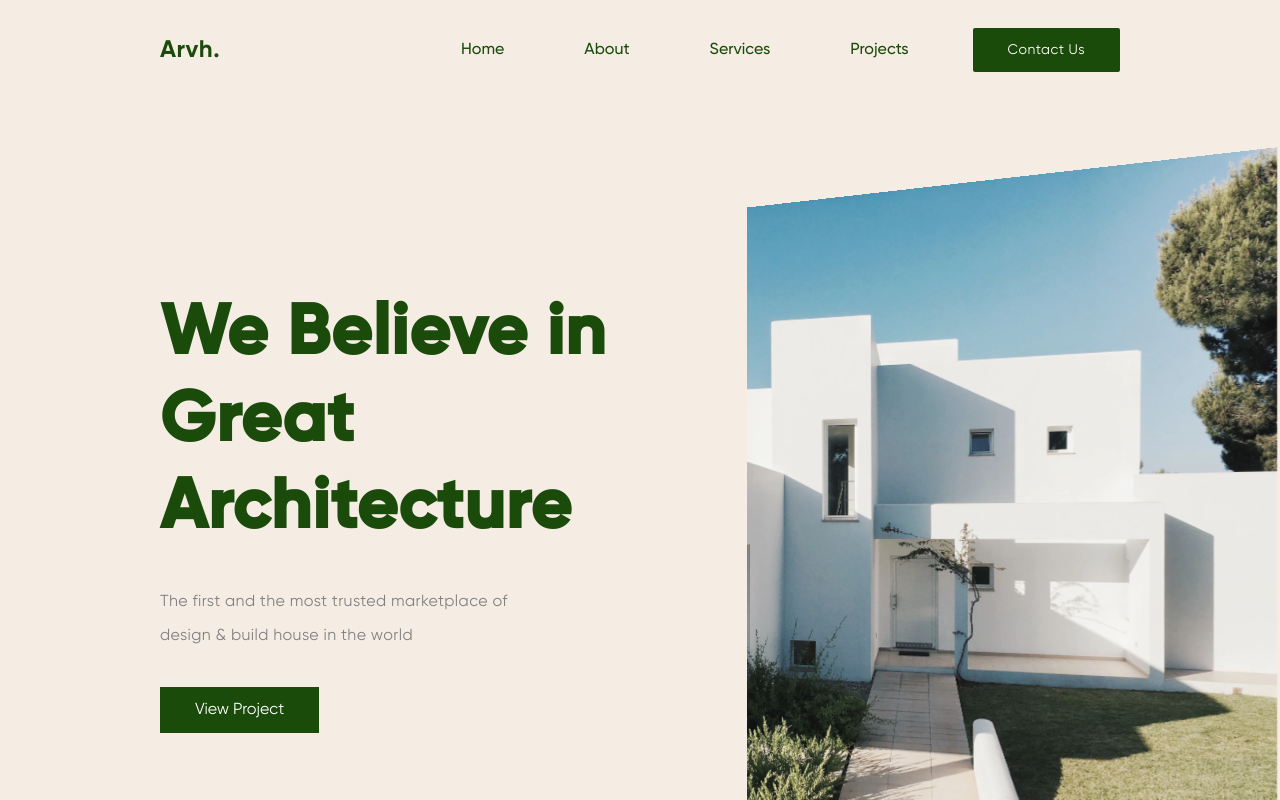
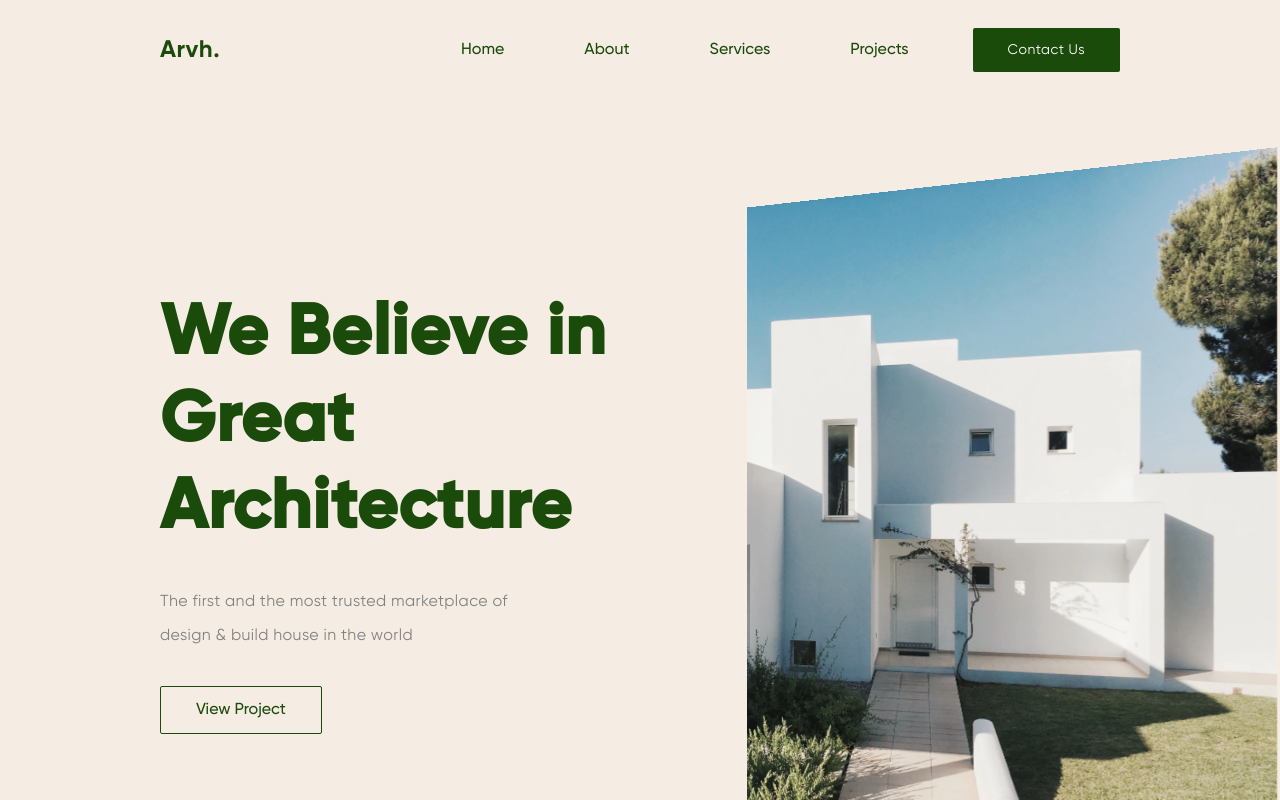
Before and after one commit to kwameaj67/Arvh., a React (Create React App) app: page / in a window 1280 px wide. In both pictures the pointer is over the link "View Project". Shown: the top 800 px of the page. Built offline with nearby package versions, Linux system fonts and the light colour scheme; some icons are missing.

Commit message:
sections styles

```diff
--- a/src/components/Sections/section.css
+++ b/src/components/Sections/section.css
@@ -47,6 +47,15 @@
     font-size: 16px;
     text-decoration: none;
     font-family:"Regular";
+    transition:0.3s all ease-in-out;
+}
+.intro_container .text_container .button_container a:hover{
+    background-color:transparent;
+    border: 1px solid var(--green);
+    border-radius:2px;
+    transition:0.3s all ease-in-out;
+    color: var(--green);
+    font-family:"Medium";
 }
 
 .intro_container .img_container{
@@ -355,7 +364,7 @@ display:none;
 }
 .customers_container .quotes_container .quote_text .text{
     color: var(--grey);
-    font-size: 18px;
+    font-size: 16px;
     line-height:35px;
     letter-spacing:0.4px;
     font-family:"Regular"
@@ -418,7 +427,7 @@ display:none;
     font-size: 16px;
     font-family:"Regular";
     letter-spacing:0.5px;
-    line-height:25px;
+    line-height:35px;
 }
 .consult_container .consult_details .consult_button{
     margin-top:50px;
@@ -433,7 +442,12 @@ display:none;
     color:white;
     font-family:"Medium";
     font-size:16px;
+    transition:0.3s all ease-in-out
 }
-.consult_container .consult_details a{
-
+.consult_container .consult_details a:hover{
+    background-color:transparent;
+    border: 1px solid var(--green);
+    border-radius:2px;
+    transition:0.3s all ease-in-out;
+    color: var(--green);
 }
```
